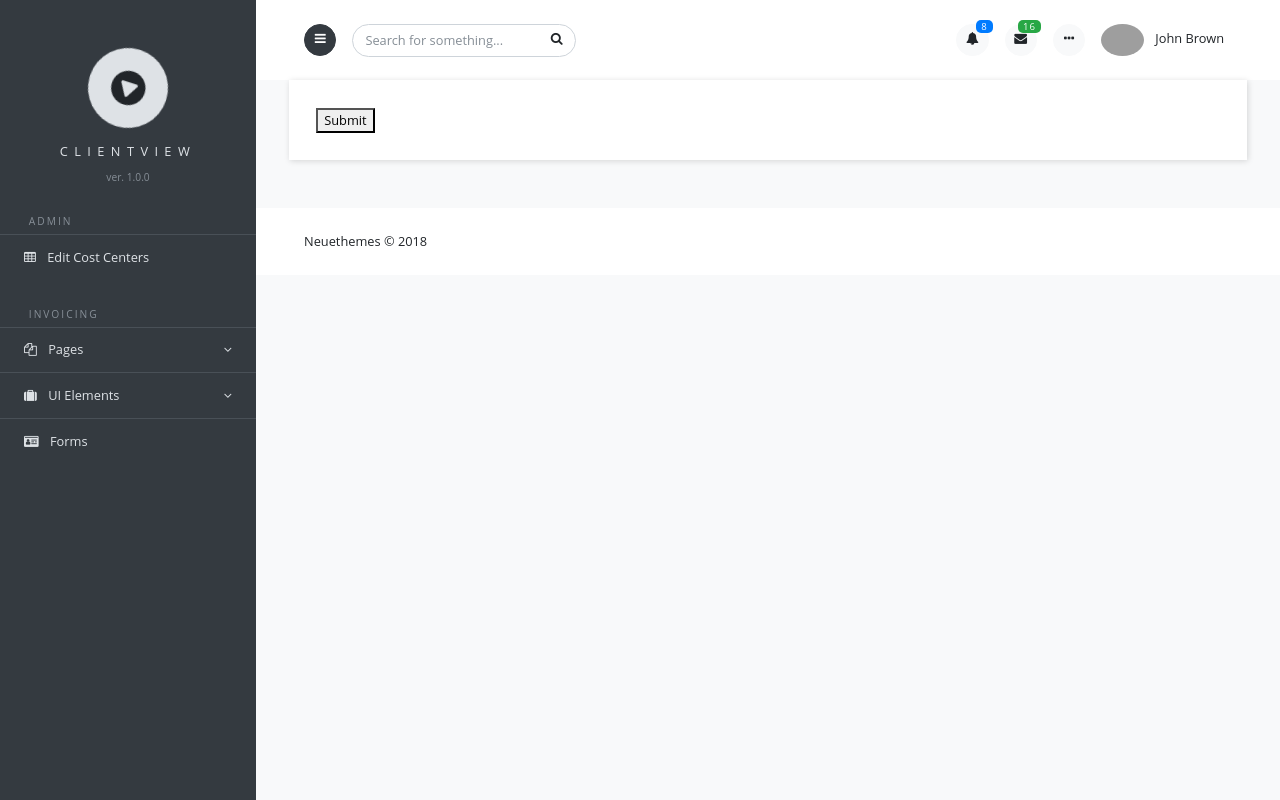
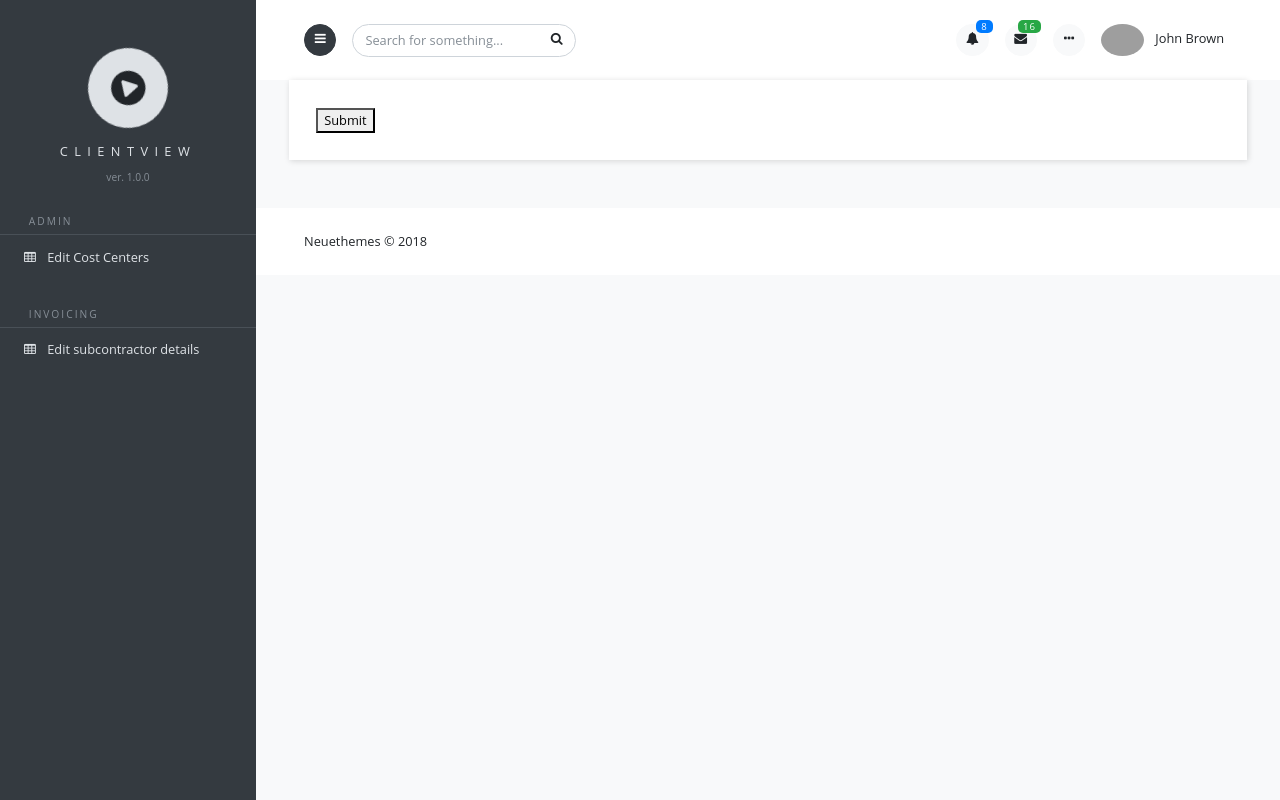
Before and after one commit to ptr5000/clientview, a Flask app: template app/templates/costcenter/costcenter-form-standalone.html in a window 1280 px wide. Run offline with Flask 2, Linux system fonts and the light colour scheme; the template is opened without the code that fills it, so the values that code supplies are empty; some libraries are stand-ins or nearby versions; grey boxes are pictures that could not be loaded.

Commit message:
subcon details form and model

```diff
--- a/app/__init__.py
+++ b/app/__init__.py
@@ -11,7 +11,7 @@ bcrypt = Bcrypt(app)
 if os.environ.get("HEROKU"):
     app.config["SQLALCHEMY_DATABASE_URI"] = os.environ.get("DATABASE_URL")
 else:
-    app.config["SQLALCHEMY_DATABASE_URI"] = "sqlite:///tasks.db"
+    app.config["SQLALCHEMY_DATABASE_URI"] = "sqlite:///clientview.db"
     app.config["SQLALCHEMY_ECHO"] = True
 
 db = SQLAlchemy(app)
--- a/app/templates/template.html
+++ b/app/templates/template.html
@@ -81,64 +81,13 @@
             <small>Invoicing</small>
           </div>
           <ul id="sidebarNav2" class="nav nav-dark flex-column">
-            <li class="nav-item">
-              <a href="#cNavItem6" class="nav-link collapsed" data-toggle="collapse" aria-expanded="false" aria-controls="cNavItem6">
-                <i class="fa fa-files-o" aria-hidden="true"></i>
-                <span class="d-none d-lg-inline">Pages</span>
-              </a>
-              <ul id="cNavItem6" class="nav flex-column collapse bg-dark" data-parent="#sidebarNav2">
-                <li class="nav-item">
-                  <a class="nav-link nav-level-1" href="login.html">Login</a>
+
+              <li class="nav-item">
+                  <a class="nav-link" href="/subcontractor/">
+                    <i class="fa fa-table" aria-hidden="true"></i>
+                    <span class="d-none d-lg-inline">Edit subcontractor details</span>
+                  </a>
                 </li>
-                <li class="nav-item">
-                  <a class="nav-link nav-level-1" href="404.html">404 Error</a>
-                </li>
-              </ul>
-            </li>
-            <li class="nav-item">
-              <a href="#cNavItem5" class="nav-link collapsed" data-toggle="collapse" aria-expanded="false" aria-controls="cNavItem5">
-                <i class="fa fa-suitcase" aria-hidden="true"></i>
-                <span class="d-none d-lg-inline">UI Elements</span>
-              </a>
-              <ul id="cNavItem5" class="nav flex-column collapse bg-dark" data-parent="#sidebarNav2">
-                <li class="nav-item">
-                  <a class="nav-link nav-level-1" href="buttons.html">Buttons</a>
-                </li>
-                <li class="nav-item">
-                  <a class="nav-link nav-level-1" href="typography.html">Typography</a>
-                </li>
-                <li class="nav-item">
-                  <a class="nav-link nav-level-1" href="icons.html">Icons</a>
-                </li>
-                <li class="nav-item">
-                  <a class="nav-link nav-level-1" href="navs.html">Navs</a>
-                </li>
-                <li class="nav-item">
-                  <a class="nav-link nav-level-1" href="badges.html">Badges, Labels</a>
-                </li>
-                <li class="nav-item">
-                  <a class="nav-link nav-level-1" href="progress.html">Progress</a>
-                </li>
-              </ul>
-            </li>
-            <li class="nav-item">
-              <a class="nav-link" href="forms.html">
-                <i class="fa fa-id-card" aria-hidden="true"></i>
-                <span class="d-none d-lg-inline">Forms</span>
-              </a>
-            </li>
-            <!--<li class="nav-item">-->
-            <!--<a class="nav-link" href="#">-->
-            <!--<i class="fa fa-envelope" aria-hidden="true"></i>-->
-            <!--<span class="d-none d-lg-inline">Mailbox</span>-->
-            <!--</a>-->
-            <!--</li>-->
-            <!--<li class="nav-item">-->
-            <!--<a class="nav-link" href="#">-->
-            <!--<i class="fa fa-star" aria-hidden="true"></i>-->
-            <!--<span class="d-none d-lg-inline">Miscellaneous</span>-->
-            <!--</a>-->
-            <!--</li>-->
           </ul>
           <!-- /Sidebar Menu -->
         </nav>
--- a/app/views.py
+++ b/app/views.py
@@ -4,9 +4,9 @@ from flask_login import login_required
 
 import app.auth.views
 import app.costcenter.views
+import app.subcontractor.views
 
 from . import app
-
 
 @app.route("/")
 @login_required
```
Also changed, not shown: app/costcenter/views.py (+3 -10 lines), app/subcontractor/models.py (added, +21 -0 lines), app/subcontractor/views.py (added, +41 -0 lines), app/templates/subcontractor/subcon-edit.html (added, +28 -0 lines), app/utils.py (added, +12 -0 lines), docs/tarinat.md (+10 -1 lines).
